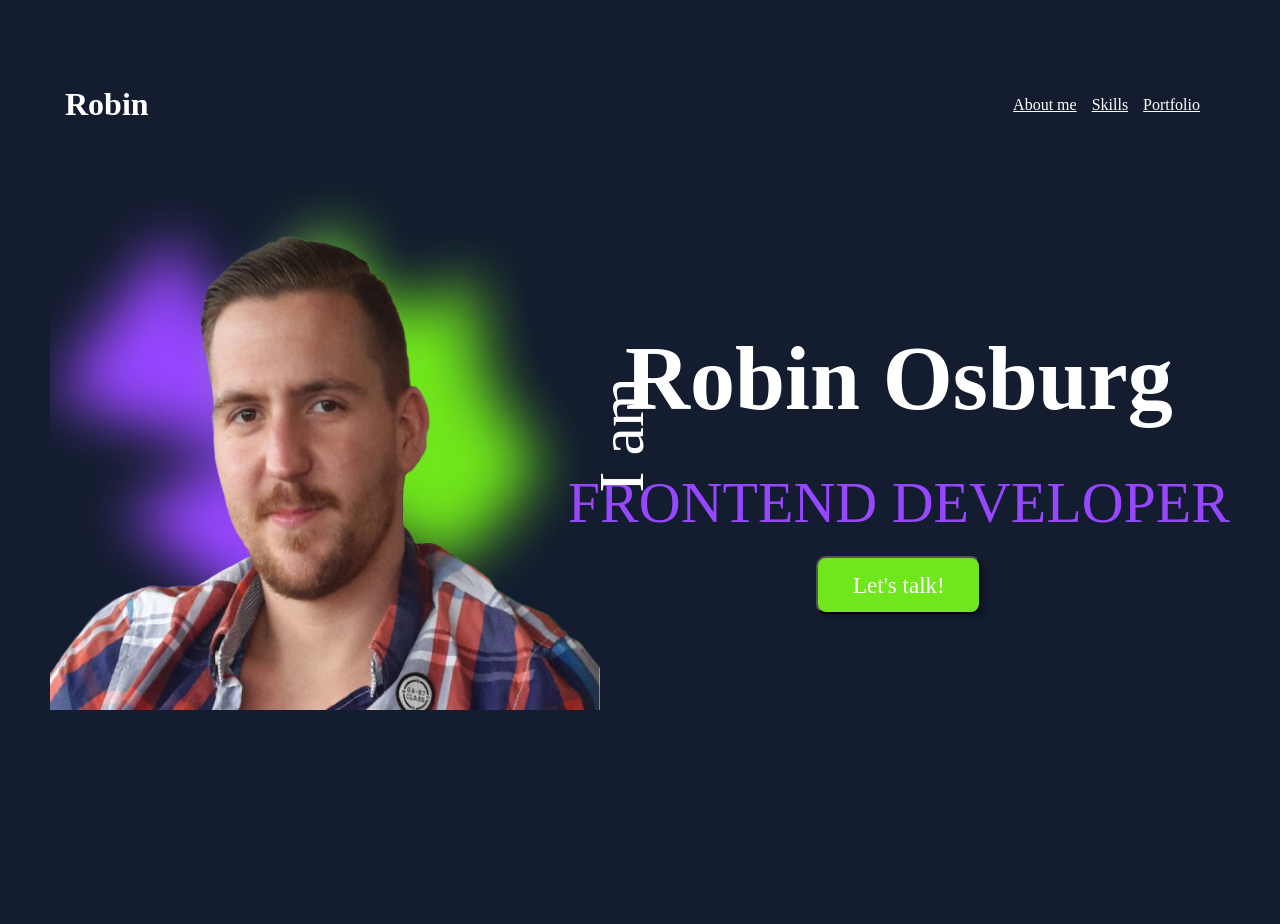
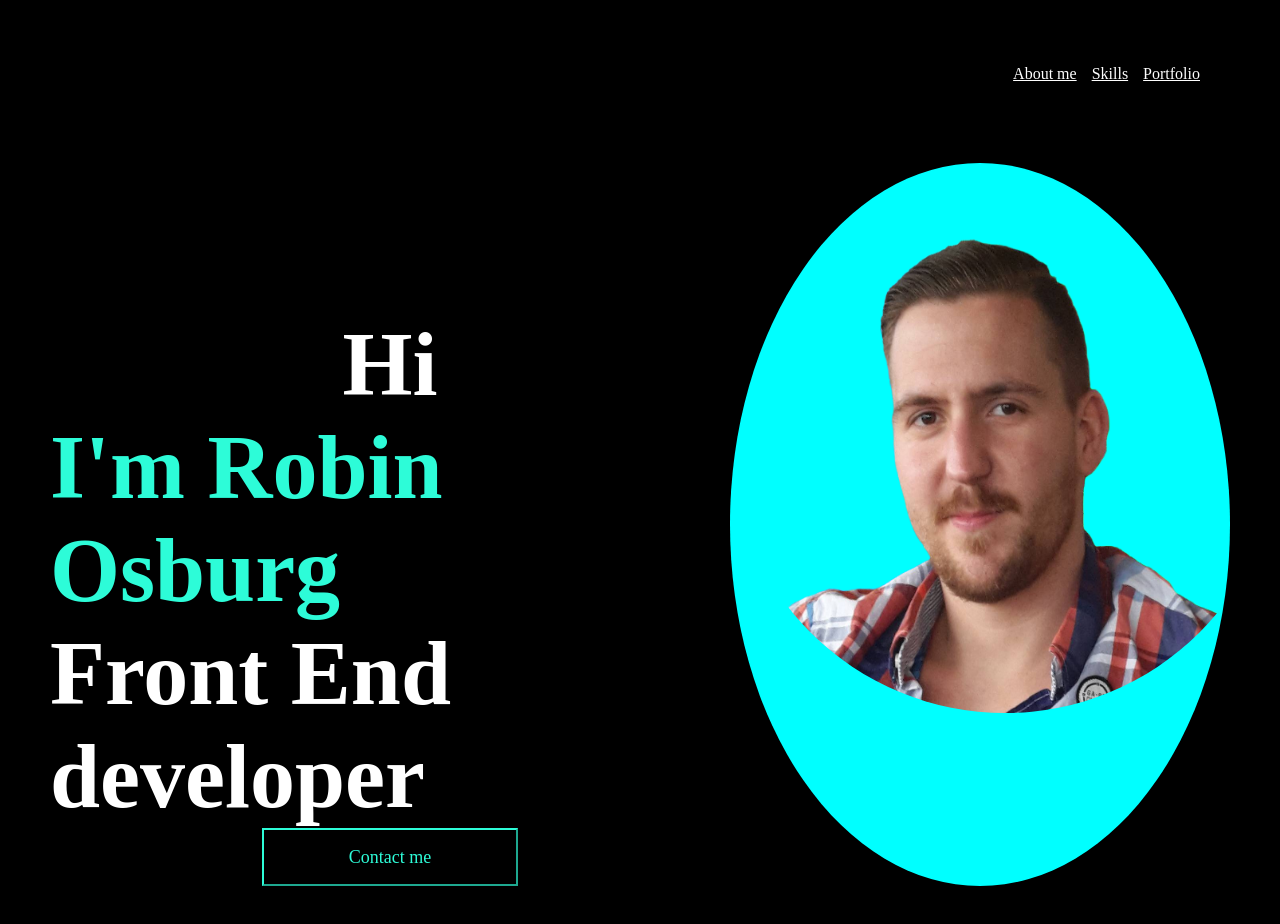
Before and after one commit to RobinOsburg/MyPortfolio, an Angular app: page / in a window 1280 px wide. Shown: the top 924 px of the page. Before the commit the page ends 800 px from the top, so only its background shows below. Built offline with nearby package versions, Linux system fonts and the light colour scheme.

Commit message:
changed design

```diff
--- a/src/app/about-me/about-me.component.html
+++ b/src/app/about-me/about-me.component.html
@@ -1,18 +1,21 @@
 <div class="itsMe">
-    <div class="images">
-        <img class="img_1" src="../../assets/images/purple-green_background.png">
-        <img class="img_2" src="../../assets/images/robin_no_bg.png">
-    </div>
 
-    <div class="i_am">
-        <a>I am</a>
-    </div>
+
 
     <div class="name">
 
-        <h1>Robin Osburg</h1>
-        <h2>FRONTEND DEVELOPER</h2>
-        <button class="talkBtn">Let's talk!</button>
+
+            <span>Hi</span>
+            <span>I'm Robin Osburg</span>
+            <span>Front End developer</span>
+
+
+        <button class="talkBtn">Contact me</button>
+    </div>
+
+
+    <div class="image">
+        <img class="img" src="../../assets/images/robin_no_bg.png">
     </div>
 
 </div>
--- a/src/app/about-me/about-me.component.scss
+++ b/src/app/about-me/about-me.component.scss
@@ -1,3 +1,9 @@
+.itsMe {
+    display: flex;
+    justify-content: space-between;
+}
+
+
 .name {
     margin-top: 150px;
     color: white;
@@ -5,71 +11,44 @@
     align-items: center;
     flex-direction: column;
 
-    h1 {
+    span {
         font-family: 'Poppins';
         font-style: normal;
         font-weight: 700;
         font-size: 90px;
-        line-height: 20%;
     }
 
-    h2 {
-        font-family: 'Poppins';
-        font-style: normal;
-        font-weight: 400;
-        font-size: 58px;
-        line-height: 20%;
-        color: #9747FF;
+    span:nth-child(2) {
+        color: #2DFCD8;
     }
 }
 
-.i_am {
-    transform: rotate(270deg);
-    margin-right: -550px;
 
-    a {
-        color: white;
-        font-family: 'Poppins';
-        font-style: normal;
-        font-weight: 400;
-        font-size: 64px;
-        line-height: 120%;
+.image {
+    display: flex;
+    background-color: aqua;
+    border-radius: 100%;
+    width: 500px;
+
+    img {
+        height: 550px;
+        width: 550px;
+        border-radius: 50%;
     }
 }
 
-img {
-    height: 550px;
-    width: 550px;
-}
-
-
-.itsMe {
-    display: flex;
-    justify-content: space-between;
-}
-
-.images {
-    display: flex;
-}
-
-.img_1 {
-    position: absolute;
-}
-
-.img_2 {
+.img {
     z-index: 1;
 }
 
 .talkBtn {
-    color: white;
-    background: #70E61C;
-    box-shadow: 4px 4px 4px rgba(0, 0, 0, 0.25);
-    border-radius: 10px;
-    font-family: 'Poppins';
-    font-style: normal;
-    font-weight: 400;
-    font-size: 23px;
-    line-height: 120%;
-    width: 165px;
+    color: #2DFCD8;
+    background: black;
+    border-color: #2DFCD8;
+    border-radius: 0px;
+    font-family: 'Gilroy-Bold';
+    font-size: 18px;
+    line-height: 14px;
+    width: 20vw;
     height: 58px;
 }
--- a/src/app/header/header.component.html
+++ b/src/app/header/header.component.html
@@ -1,5 +1,4 @@
 <div class="header">
-    <h1>Robin</h1>
 
     <div class="menuSection">
         <a routerLink="/">About me</a>
--- a/src/app/header/header.component.scss
+++ b/src/app/header/header.component.scss
@@ -11,9 +11,6 @@ h1{
     margin: 15px;
     display: flex;
     align-items: center;
-    justify-content: space-between;
+    justify-content: flex-end;
+    margin-bottom: 10vh;
 }
-
-.menuSection{
-
-}
--- a/src/styles.scss
+++ b/src/styles.scss
@@ -1,5 +1,5 @@
 body{
     margin: 0;
-    background-color: #141D2F;
+    background-color: black;
     padding: 50px;
 }
```
